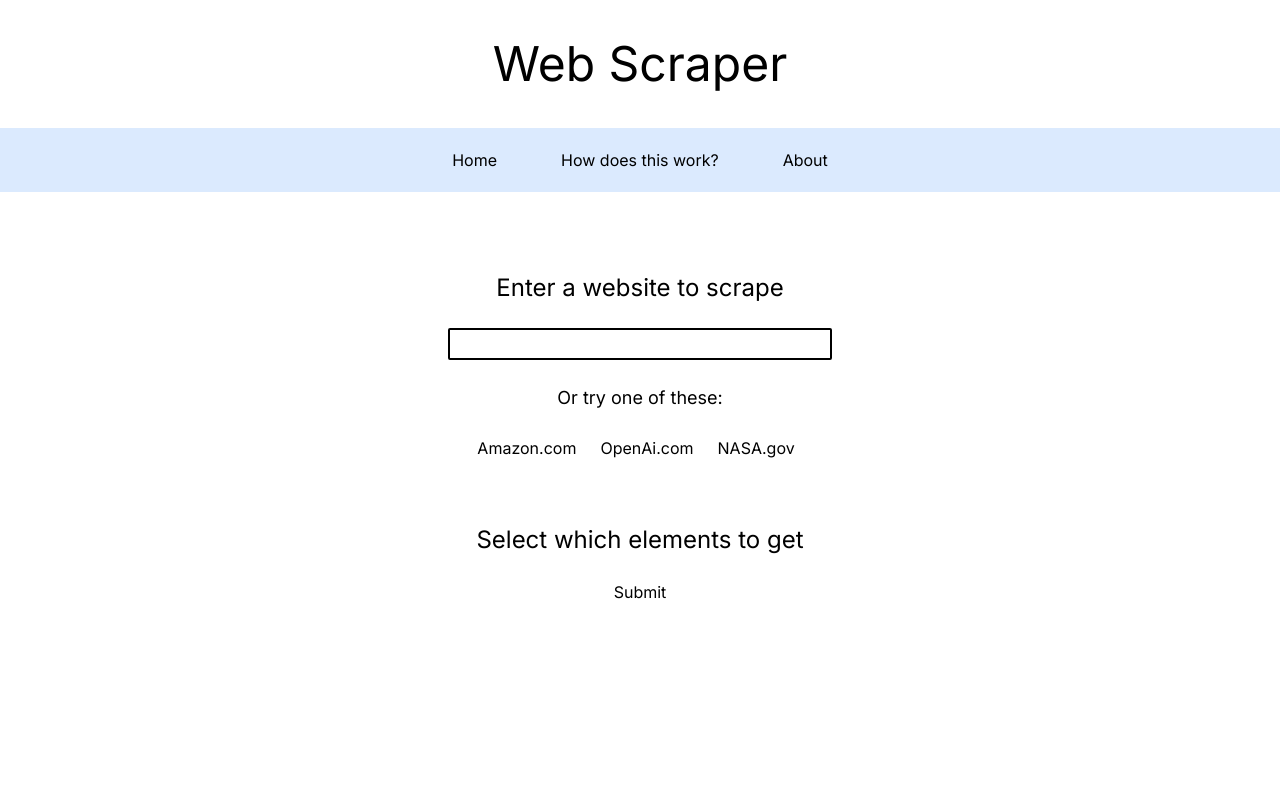
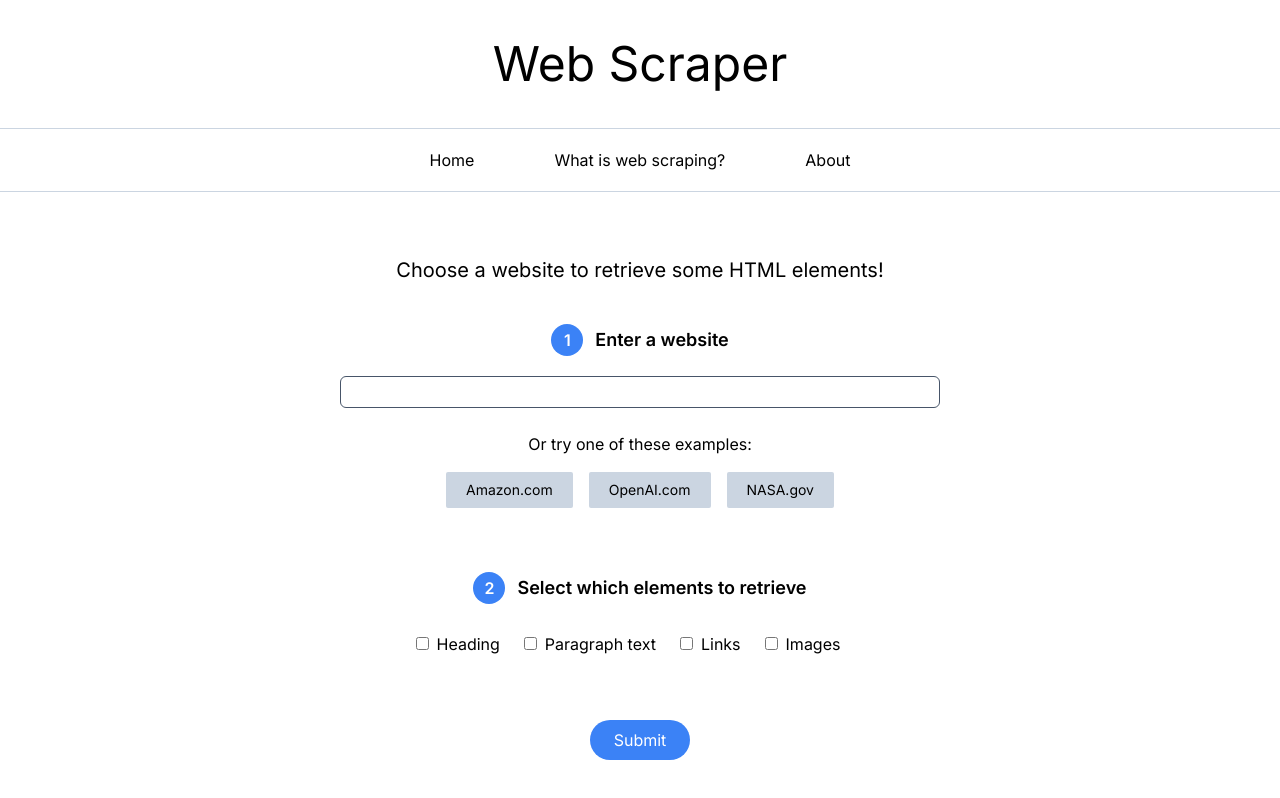
Before and after one commit to bridgerbrown/web-scraper-python, a Next.js app: page / in a window 1280 px wide. Built offline with nearby package versions, Linux system fonts and the light colour scheme.

Commit message:
draft of scraper ui done

```diff
--- a/app/page.tsx
+++ b/app/page.tsx
@@ -1,46 +1,124 @@
 import Navbar from "@/components/Navbar"
 
 export default function Home() {
-  const titleCSS: string = `text-2xl mb-6`;
-  const selectDivCSS: string = `mt-16 flex flex-col justify-center items-center`;
-  const presetCSS: string = `ml-2 mr-4`;
+  const titleCSS: string = `text-lg font-semibold ml-3`;
+  const stepCSS: string = `mb-5 flex justify-center items-center`;
+  const stepCircleCSS: string = `w-8 h-8 rounded-full text-white bg-blue-500 flex justify-center items-center`;
+  const stepNumberCSS: string = `font-semibold absolute`;
+  const selectDivCSS: string = `mb-16 flex flex-col justify-center items-center`;
+  const presetButtonCSS: string = `px-5 py-2 text-sm bg-slate-300 hover:bg-slate-400/60 transition-colors rounded-sm mx-2`;
+  const labelCSS: string = `ml-2 mr-6 cursor-pointer`;
 
   return (
     <main>
       <Navbar />
-      <section className="mt-4 justify-center items-center flex flex-col">
+      <section className="mt-16 justify-center items-center flex flex-col">
+        <h1 className="text-xl mb-10">
+          Choose a website to retrieve some HTML elements!
+        </h1>
         <div className={selectDivCSS}>
-          <h2 className={titleCSS}>
-            Enter a website to scrape
-          </h2>
+          <span className={stepCSS}>
+            <div className={stepCircleCSS}>
+              <h2 className={stepNumberCSS}>
+                1
+              </h2>
+            </div>
+            <h2 className={titleCSS}>
+              Enter a website
+            </h2>
+          </span>
           <input
             type="text"
-            className="w-96 h-8 border-black border-2 rounded-sm"
+            className="w-[600px] pl-2 h-8 border-slate-600 border rounded-md"
           />
           <div className="mt-6 flex flex-col justify-center items-center">
-            <p className="text-lg">
-              Or try one of these:
+            <p className="">
+              Or try one of these examples:
             </p>
-            <div className="mt-6">
-              <button className={presetCSS}>
+            <div className="mt-4">
+              <button className={presetButtonCSS}>
                 Amazon.com
               </button>
-              <button className={presetCSS}>
-                OpenAi.com
+              <button className={presetButtonCSS}>
+                OpenAI.com
               </button>
-              <button className={presetCSS}>
+              <button className={presetButtonCSS}>
                 NASA.gov
               </button>
             </div>
           </div>
         </div>
         <div className={selectDivCSS}>
-          <h2 className={titleCSS}>
-            Select which elements to get
-          </h2>
+          <span className={stepCSS}>
+            <div className={stepCircleCSS}>
+              <h2 className={stepNumberCSS}>
+                2
+              </h2>
+            </div>
+            <h2 className={titleCSS}>
+              Select which elements to retrieve
+            </h2>
+          </span>
+          <div className="mt-2 mb-0">
+            <form
+              id="elements"
+              className=""
+            >
+              <input
+                type="checkbox"
+                id="heading"
+                value="heading"
+                name="elements"
+              />
+              <label
+                htmlFor="heading"
+                className={labelCSS}
+              >
+                Heading
+              </label>
+              <input
+                type="checkbox"
+                id="paragraph"
+                value="paragraph"
+                name="elements"
+              />
+              <label
+                htmlFor="paragraph"
+                className={labelCSS}
+              >
+                Paragraph text
+              </label>
+              <input
+                type="checkbox"
+                id="links"
+                value="links"
+                name="elements"
+              />
+              <label
+                htmlFor="links"
+                className={labelCSS}
+              >
+                Links
+              </label>
+              <input
+                type="checkbox"
+                id="images"
+                value="images"
+                name="elements"
+              />
+              <label
+                htmlFor="images"
+                className={labelCSS}
+              >
+                Images
+              </label>
+            </form>
+          </div>
         </div>
         <div>
-          <button>Submit</button>
+          <button className="px-6 py-2 text-white bg-blue-500 rounded-full hover:bg-blue-600 drop-shadow-none hover:drop-shadow-lg transition-all">
+            Submit
+          </button>
         </div>
       </section>
     </main>
--- a/components/Navbar.tsx
+++ b/components/Navbar.tsx
@@ -1,7 +1,7 @@
 import Link from "next/link";
 
 function Navbar() {
-  const linkCSS: string = `px-2 mx-6`;
+  const linkCSS: string = `px-2 mx-8`;
 
   return (
     <nav className="">
@@ -10,7 +10,7 @@ function Navbar() {
           Web Scraper
         </h1>
       </div>
-      <div className="h-16 bg-blue-100 flex justify-center items-center w-screen">
+      <div className="h-16 border-y border-slate-300 flex justify-center items-center w-screen">
         <Link href={"/"}
           className={linkCSS}
         >
@@ -19,7 +19,7 @@ function Navbar() {
         <Link href={"/how"}
           className={linkCSS}
         >
-          How does this work?
+          What is web scraping?
         </Link>
         <Link href={"/about"}
           className={linkCSS}
```
